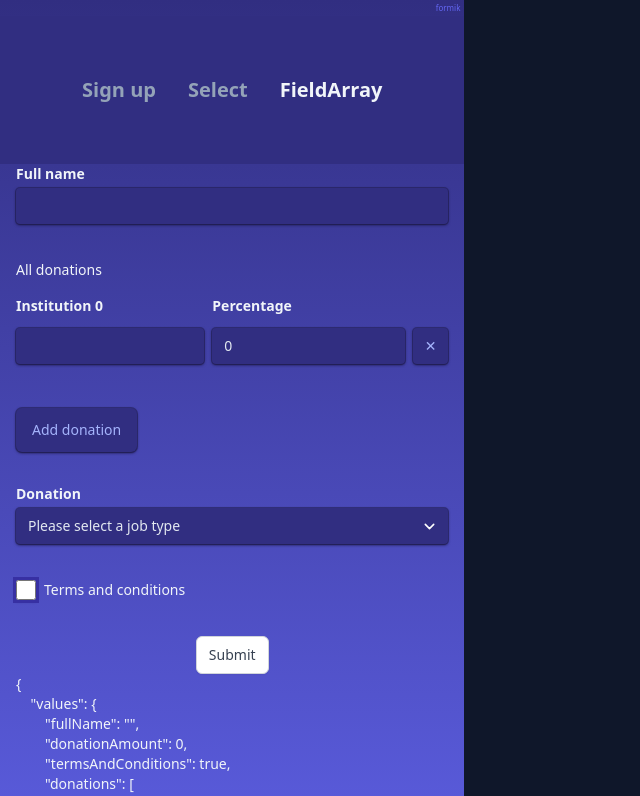
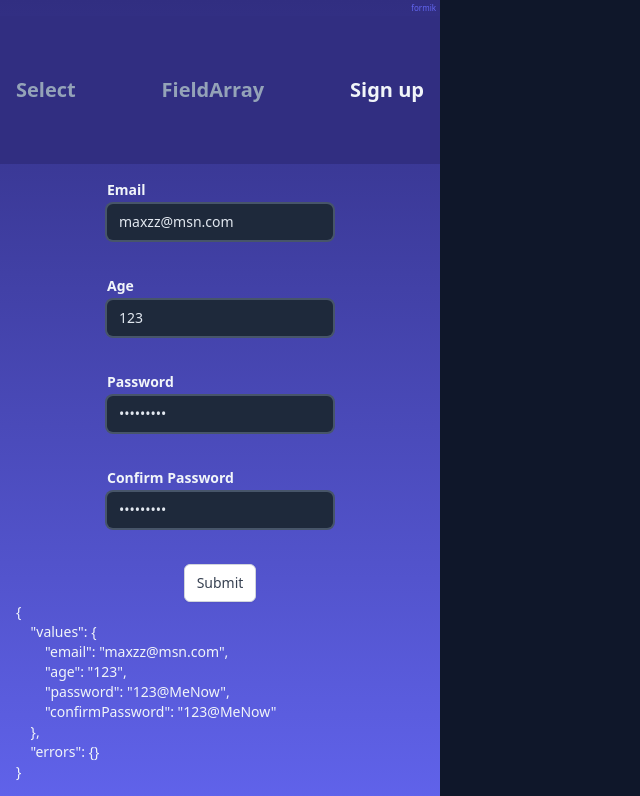
Before and after one commit to maxzz/forms-formik, a React (Vite) app: page / in a window 1280 px wide. Shown: the top 796 px of the page, without its empty margins (0-640 px from the left). Built offline with nearby package versions, Linux system fonts and the light colour scheme.

Commit message:
WIP. update main section layout

```diff
--- a/src/App.tsx
+++ b/src/App.tsx
@@ -1,4 +1,4 @@
-import { Page } from "./components/Page";
+import { Page } from "./components";
 
 export function App() {
     return (
--- a/src/components/Form2/index.tsx
+++ b/src/components/2-main/1-select/index.tsx
@@ -1,6 +1,6 @@
 import { Formik, Form, FormikHelpers } from 'formik';
 import { form2Schema } from './validation';
-import { CustomCheckbox, CustomInput, CustomSelect, DisplayInfo } from '../../ui';
+import { CustomCheckbox, CustomInput, CustomSelect, DisplayInfo } from '../../../ui';
 
 type Values = {
     username: string;
--- a/src/components/Form3/index.tsx
+++ b/src/components/2-main/2-field-array/index.tsx
@@ -1,8 +1,8 @@
 import { Field, FieldArray, Form, Formik } from 'formik';
 import { form3Schema } from './validation';
-import { CustomCheckbox, CustomInput, CustomSelect, DisplayInfo } from '../../ui';
+import { CustomCheckbox, CustomInput, CustomSelect, DisplayInfo } from '../../../ui';
 import { Fragment, InputHTMLAttributes } from 'react';
-import { classNames } from '../../utils/classnames';
+import { classNames } from '../../../utils/classnames';
 
 type Values = {
     fullName: string;
--- a/src/components/Form1/index.tsx
+++ b/src/components/2-main/3-sign-up/index.tsx
@@ -1,5 +1,5 @@
 import { FormikHelpers, useFormik } from "formik";
-import { DisplayInfo, ErrorHint, SubmitButton } from "../../ui";
+import { DisplayInfo, ErrorHint, SubmitButton } from "../../../ui";
 import { form1Schema } from "./validation";
 
 type Values = {
--- a/src/components/Form1/validation.ts
+++ b/src/components/2-main/3-sign-up/validation.ts
@@ -1,5 +1,5 @@
 import { object } from "yup";
-import { emailValidation, ageValidation, passwordValidation, passwordConfirmValidation } from "../../schemas";
+import { emailValidation, ageValidation, passwordValidation, passwordConfirmValidation } from "../../../schemas";
 
 export const form1Schema = object().shape({
     email: emailValidation,
--- a/src/components/Page.tsx
+++ /dev/null
@@ -1,31 +0,0 @@
-import { HTMLAttributes, useState } from 'react';
-import { classNames } from '../utils/classnames';
-import { Form1 } from './Form1';
-import { Form2 } from './Form2';
-import { Form3 } from './Form3';
-
-function TabButton({ active, children, ...rest }: { active: boolean; } & HTMLAttributes<HTMLButtonElement>) {
-    return (
-        <button className={classNames("px-4 py-3 w-max font-semibold text-xl select-none", active ? "text-slate-100" : "text-slate-400 hover:text-slate-200")} {...rest}>
-            {children}
-        </button>
-    );
-}
-
-export function Page() {
-    const [currentForm, setCurrentForm] = useState(2);
-    return (
-        <div className="h-full text-sm text-slate-100 flex flex-col">
-
-            <div className="py-12 flex items-center justify-center bg-indigo-900">
-                <TabButton active={currentForm === 0} onClick={() => setCurrentForm(0)}>Sign up</TabButton>
-                <TabButton active={currentForm === 1} onClick={() => setCurrentForm(1)}>Select</TabButton>
-                <TabButton active={currentForm === 2} onClick={() => setCurrentForm(2)}>FieldArray</TabButton>
-            </div>
-
-            {currentForm === 0 && <div className="px-4 h-full"> <Form1 /> </div>}
-            {currentForm === 1 && <div className="px-4 h-full"> <Form2 /> </div>}
-            {currentForm === 2 && <div className="px-4 h-full"> <Form3 /> </div>}
-        </div>
-    );
-}
--- /dev/null
+++ b/src/components/index.tsx
@@ -0,0 +1,33 @@
+import { HTMLAttributes, useState } from 'react';
+import { classNames } from '../utils/classnames';
+import { Form1 } from './2-main/3-sign-up';
+import { Form2 } from './2-main/1-select';
+import { Form3 } from './2-main/2-field-array';
+
+function TabButton({ active, children, ...rest }: { active: boolean; } & HTMLAttributes<HTMLButtonElement>) {
+    return (
+        <button className={classNames("px-4 py-3 w-max font-semibold text-xl select-none", active ? "text-slate-100" : "text-slate-400 hover:text-slate-200")} {...rest}>
+            {children}
+        </button>
+    );
+}
+
+export function Page() {
+    const [currentForm, setCurrentForm] = useState(2);
+    return (
+        <div className="h-full text-sm text-slate-100 flex flex-col">
+
+            <div className="py-12 flex items-center justify-between bg-indigo-900">
+                <TabButton active={currentForm === 0} onClick={() => setCurrentForm(0)}>Select</TabButton>
+                <TabButton active={currentForm === 1} onClick={() => setCurrentForm(1)}>FieldArray</TabButton>
+                <TabButton active={currentForm === 2} onClick={() => setCurrentForm(2)}>Sign up</TabButton>
+            </div>
+
+            <div className="min-w-[440px]">
+                {currentForm === 0 && <div className="px-4 h-full"> <Form2 /> </div>}
+                {currentForm === 1 && <div className="px-4 h-full"> <Form3 /> </div>}
+                {currentForm === 2 && <div className="px-4 h-full"> <Form1 /> </div>}
+            </div>
+        </div>
+    );
+}
--- a/src/index.css
+++ b/src/index.css
@@ -1,4 +1,4 @@
-@import './components/Form1/index.css';
+@import './components/2-main/3-sign-up/index.css';
 
 @tailwind base;
 @tailwind components;
```
Also changed, not shown: src/components/2-main/1-select/validation.ts (renamed from src/components/Form2/validation.ts), src/components/2-main/2-field-array/validation.ts (renamed from src/components/Form3/validation.ts), src/components/2-main/3-sign-up/index.css (renamed from src/components/Form1/index.css).
